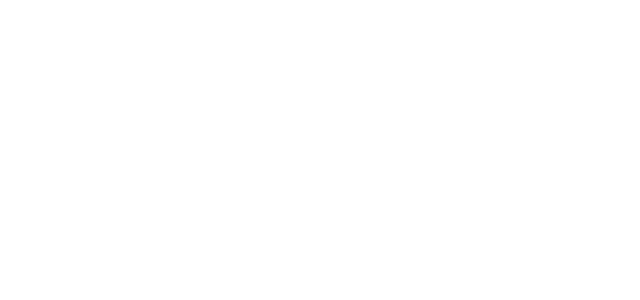
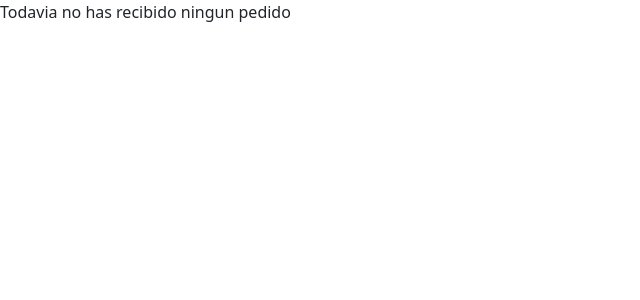
Before and after one commit to NahuelMendez/elem-ing-software, a React (Create React App) app in the folder frontend/: page /order in a window 1280 px wide. Shown: the top 300 px of the page, without its empty margins (0-640 px from the left). Built offline with nearby package versions, Linux system fonts and the light colour scheme.

Commit message:
Pizzeria Orders component added

```diff
--- a/frontend/src/App.js
+++ b/frontend/src/App.js
@@ -9,6 +9,7 @@ import Profile from "./components/Profile";
 import RegisterView from "./components/Register";
 import SearchResult from "./components/SearchResult";
 import PizzeriaView from "./components/PizzeriaView/PizzeriaView";
+import PizzeriaOrders from "./components/PizzeriaView/PizzeriaOrders";
 
 function App() {
   return (
@@ -21,6 +22,7 @@ function App() {
       <Route path="/busquedas" component={SearchResult}/>
       <Route path="/pizzeria/:pizzeriaName" component={PizzeriaView}/>
       <Route path="/profile" component={Profile}/>
+      <Route path="/order" component={PizzeriaOrders}/>
     </Router>
   );
 }
--- /dev/null
+++ b/frontend/src/components/PizzeriaView/PizzeriaOrders.js
@@ -0,0 +1,9 @@
+const PizzeriaOrders = () => {
+    return (
+        <>
+            Todavia no has recibido ningun pedido
+        </>
+    );
+};
+
+export default PizzeriaOrders;
```
